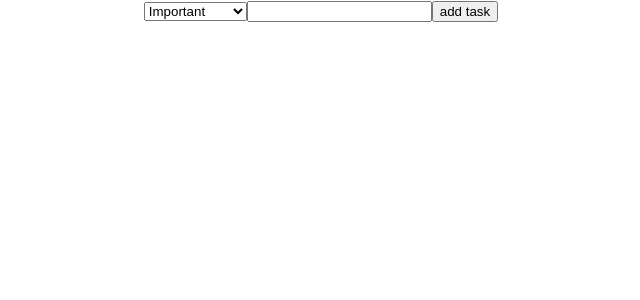
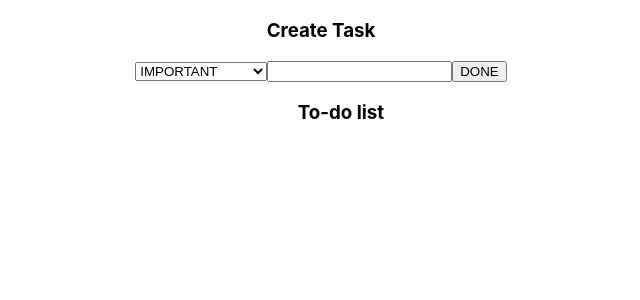
Before and after one commit to filipovandrij/Todo-List, a React (Create React App) app: page / in a window 1280 px wide. Shown: the top 300 px of the page, without its empty margins (319-959 px from the left). Built offline with nearby package versions, Linux system fonts and the light colour scheme.

Commit message:
fix code

```diff
--- a/src/components/InputField.jsx
+++ b/src/components/InputField.jsx
@@ -14,18 +14,19 @@ const InputField = () => {
 
     return (
         <div>
+            <h3>Create Task</h3>
             <label htmlFor="">
                 <select onChange={(e) => setImportant(e.target.value)}>
-                    <option value="important">Important</option>
-                    <option value="medium">Medium</option>
-                    <option value="not-important">Not-important</option>
+                    <option value="important">IMPORTANT</option>
+                    <option value="medium">MEDIUM</option>
+                    <option value="not-important">NOT-IMPORTANT</option>
                 </select>
                 <input
                     type="text"
                     value={text}
                     onChange={(e) => setTextValue(e.target.value)}
                 />
-                <button onClick={() => addTask()}>add task</button>
+                <button onClick={() => addTask()}>DONE</button>
             </label>
         </div>
     )
--- a/src/components/TaskList.jsx
+++ b/src/components/TaskList.jsx
@@ -22,6 +22,7 @@ const TaskList = () => {
 
     return (
         <ul>
+            <h3>To-do list</h3>
             {task.map(({ id, text, completed, important }) => (
                 <li key={id}>
                     <input
```
